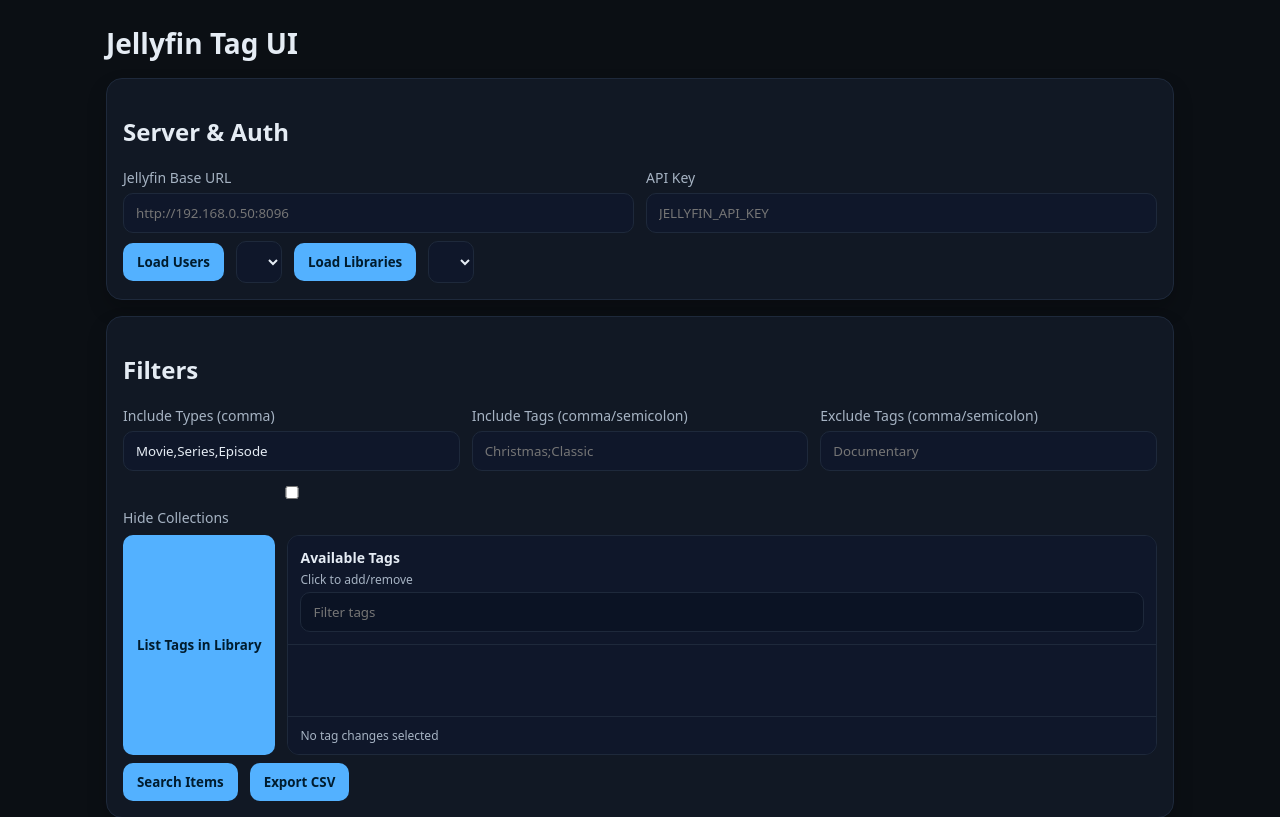
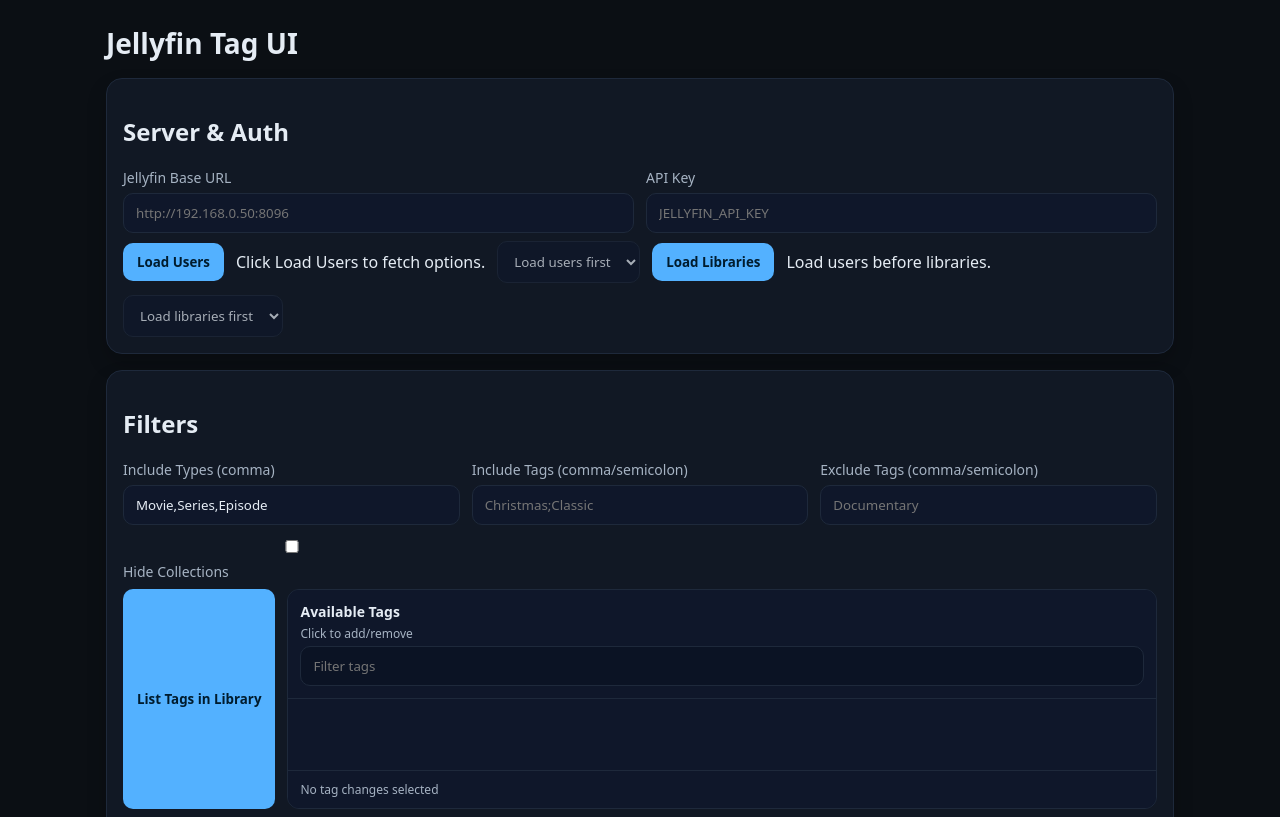
Before and after one commit to EoghannIrving/jellyfin-tag-ui, a Flask app: page / in a window 1280 px wide. Shown: the top 817 px of the page. Run offline with Flask 3, Linux system fonts and the light colour scheme; lists and menus that the app fills with data are empty.

Commit message:
Improve user and library loading UX

```diff
--- a/static/app.js
+++ b/static/app.js
@@ -17,6 +17,13 @@ function api(path, body){
 function optionList(arr, valueKey, textKey){
   return arr.map(o => `<option value="${o[valueKey]}">${o[textKey] || o[valueKey]}</option>`).join("");
 }
+
+const btnUsers = document.getElementById("btnUsers");
+const btnLibs = document.getElementById("btnLibs");
+const userSelect = document.getElementById("userId");
+const librarySelect = document.getElementById("libraryId");
+const userStatusEl = document.getElementById("userStatus");
+const libraryStatusEl = document.getElementById("libraryStatus");
 const searchState = {
   startIndex: 0,
   limit: 100,
@@ -49,6 +56,48 @@ function escapeHtml(value) {
     '"': "&quot;",
     "'": "&#39;",
   })[ch] || ch);
+}
+
+function setStatus(el, text){
+  if(!el){ return; }
+  el.textContent = text || "";
+}
+
+function pluralize(count, singular, plural){
+  if(count === 1){ return singular; }
+  if(plural){ return plural; }
+  if(singular.endsWith("y")){
+    return `${singular.slice(0, -1)}ies`;
+  }
+  return `${singular}s`;
+}
+
+function setButtonLoading(button, isLoading, loadingText){
+  if(!button){ return; }
+  if(isLoading){
+    if(!button.dataset.originalText){
+      button.dataset.originalText = button.textContent;
+    }
+    button.disabled = true;
+    if(loadingText){
+      button.textContent = loadingText;
+    }
+    button.setAttribute("aria-busy", "true");
+  } else {
+    button.disabled = false;
+    button.removeAttribute("aria-busy");
+    if(button.dataset.originalText){
+      button.textContent = button.dataset.originalText;
+      delete button.dataset.originalText;
+    }
+  }
+}
+
+function setSelectPlaceholder(selectEl, text){
+  if(!selectEl){ return; }
+  const safeText = escapeHtml(text || "");
+  selectEl.innerHTML = `<option value="" disabled selected>${safeText}</option>`;
+  selectEl.value = "";
 }
 
 function getResultRowCheckboxes(){
@@ -375,18 +424,100 @@ function updatePaginationControls(returned, total){
   }
 }
 
-document.getElementById("btnUsers").addEventListener("click", async ()=>{
-  const data = await api("/api/users", {base: val("base"), apiKey: val("apiKey")});
-  const opts = optionList(data, "Id", "Name");
-  setHtml("userId", opts);
-});
+if(btnUsers){
+  btnUsers.addEventListener("click", async ()=>{
+    if(!userSelect){ return; }
+    setButtonLoading(btnUsers, true, "Loading...");
+    setStatus(userStatusEl, "Loading users…");
+    setSelectPlaceholder(userSelect, "Loading users…");
+    userSelect.disabled = true;
+    try {
+      const data = await api("/api/users", {base: val("base"), apiKey: val("apiKey")});
+      if(Array.isArray(data) && data.length){
+        const opts = `<option value="" disabled selected>Select a user</option>${optionList(data, "Id", "Name")}`;
+        userSelect.innerHTML = opts;
+        userSelect.disabled = false;
+        setStatus(userStatusEl, `${data.length} ${pluralize(data.length, "user")} loaded`);
+        if(librarySelect){
+          setSelectPlaceholder(librarySelect, "Select a user first");
+          librarySelect.disabled = true;
+        }
+        setStatus(libraryStatusEl, "Choose a user to load libraries.");
+      } else {
+        setSelectPlaceholder(userSelect, "No users found");
+        userSelect.disabled = true;
+        setStatus(userStatusEl, "No users found");
+        if(librarySelect){
+          setSelectPlaceholder(librarySelect, "Load libraries first");
+          librarySelect.disabled = true;
+        }
+        setStatus(libraryStatusEl, "No users available; cannot load libraries.");
+      }
+    } catch (e) {
+      setSelectPlaceholder(userSelect, "Load users first");
+      userSelect.disabled = true;
+      setStatus(userStatusEl, `Error loading users: ${e.message}`);
+      if(librarySelect){
+        setSelectPlaceholder(librarySelect, "Load libraries first");
+        librarySelect.disabled = true;
+      }
+      setStatus(libraryStatusEl, "Load users before libraries.");
+    } finally {
+      setButtonLoading(btnUsers, false);
+    }
+  });
+}
 
-document.getElementById("btnLibs").addEventListener("click", async ()=>{
-  const data = await api("/api/libraries", {base: val("base"), apiKey: val("apiKey")});
-  const opts = data.map(x => ({value: x.ItemId, text: `${x.Name} (${x.CollectionType||"?"})`}))
-                   .map(o => `<option value="${o.value}">${o.text}</option>`).join("");
-  setHtml("libraryId", opts);
-});
+if(userSelect){
+  userSelect.addEventListener("change", () => {
+    if(!librarySelect){ return; }
+    if(!userSelect.value){
+      setSelectPlaceholder(librarySelect, "Select a user first");
+      librarySelect.disabled = true;
+      setStatus(libraryStatusEl, "Choose a user to load libraries.");
+      return;
+    }
+    setSelectPlaceholder(librarySelect, "Load libraries first");
+    librarySelect.disabled = true;
+    setStatus(libraryStatusEl, "Click Load Libraries to fetch options.");
+  });
+}
+
+if(btnLibs){
+  btnLibs.addEventListener("click", async ()=>{
+    if(!librarySelect || !userSelect){ return; }
+    const userId = userSelect.value;
+    if(!userId){
+      setStatus(libraryStatusEl, "Select a user first.");
+      userSelect.focus();
+      return;
+    }
+    setButtonLoading(btnLibs, true, "Loading...");
+    setStatus(libraryStatusEl, "Loading libraries…");
+    setSelectPlaceholder(librarySelect, "Loading libraries…");
+    librarySelect.disabled = true;
+    try {
+      const data = await api("/api/libraries", {base: val("base"), apiKey: val("apiKey"), userId});
+      if(Array.isArray(data) && data.length){
+        const opts = data.map(x => ({value: x.ItemId, text: `${x.Name} (${x.CollectionType||"?"})`}))
+                        .map(o => `<option value="${o.value}">${o.text}</option>`).join("");
+        librarySelect.innerHTML = `<option value="" disabled selected>Select a library</option>${opts}`;
+        librarySelect.disabled = false;
+        setStatus(libraryStatusEl, `${data.length} ${pluralize(data.length, "library")} loaded`);
+      } else {
+        setSelectPlaceholder(librarySelect, "No libraries found");
+        librarySelect.disabled = true;
+        setStatus(libraryStatusEl, "No libraries found for this user.");
+      }
+    } catch (e) {
+      setSelectPlaceholder(librarySelect, "Load libraries first");
+      librarySelect.disabled = true;
+      setStatus(libraryStatusEl, `Error loading libraries: ${e.message}`);
+    } finally {
+      setButtonLoading(btnLibs, false);
+    }
+  });
+}
 
 document.getElementById("btnTags").addEventListener("click", async ()=>{
   const body = {
--- a/templates/index.html
+++ b/templates/index.html
@@ -22,9 +22,15 @@
       </div>
       <div class="row">
         <button id="btnUsers">Load Users</button>
-        <select id="userId"></select>
+        <span id="userStatus" class="status" aria-live="polite">Click Load Users to fetch options.</span>
+        <select id="userId" disabled>
+          <option value="" disabled selected>Load users first</option>
+        </select>
         <button id="btnLibs">Load Libraries</button>
-        <select id="libraryId"></select>
+        <span id="libraryStatus" class="status" aria-live="polite">Load users before libraries.</span>
+        <select id="libraryId" disabled>
+          <option value="" disabled selected>Load libraries first</option>
+        </select>
       </div>
     </section>
 
```
